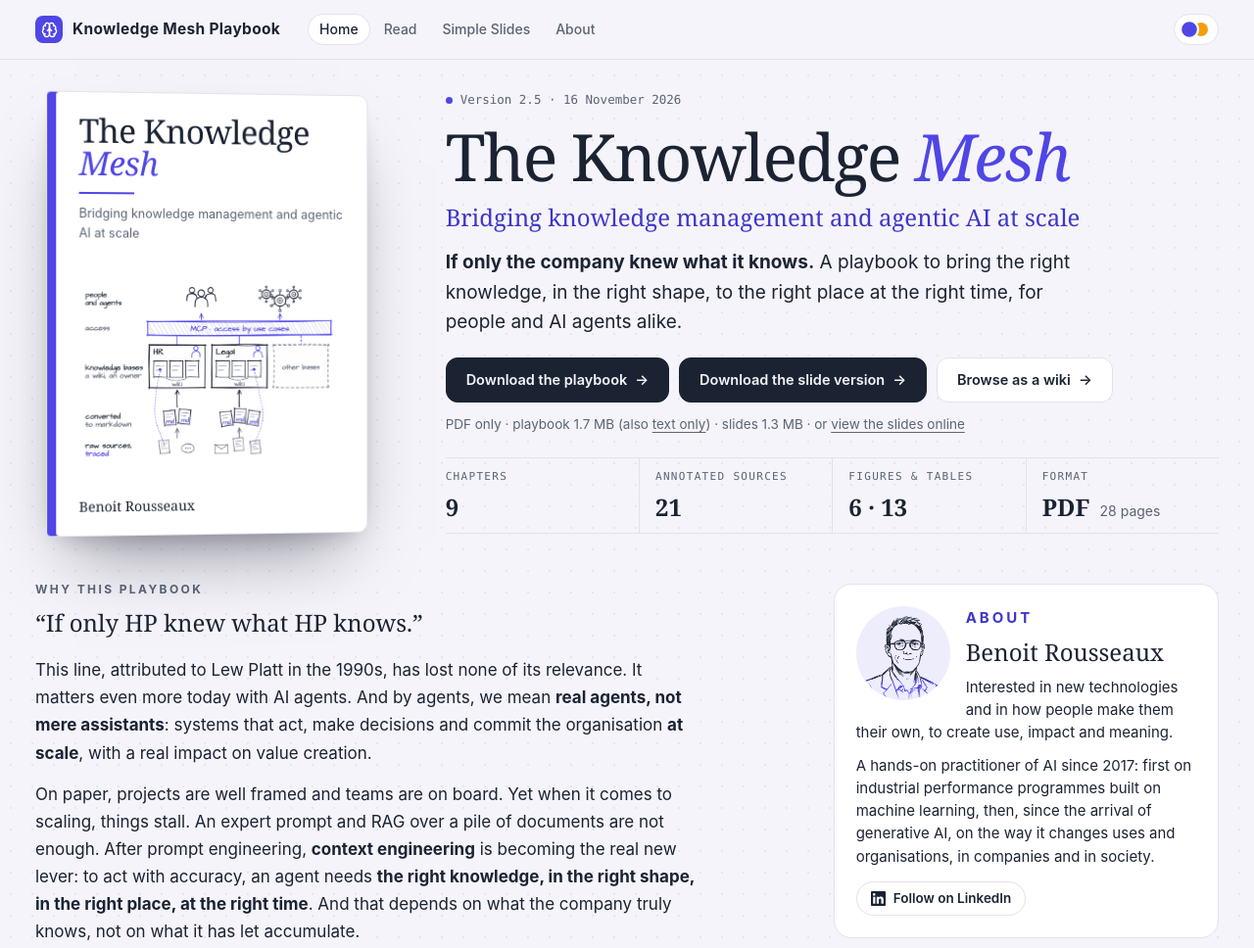
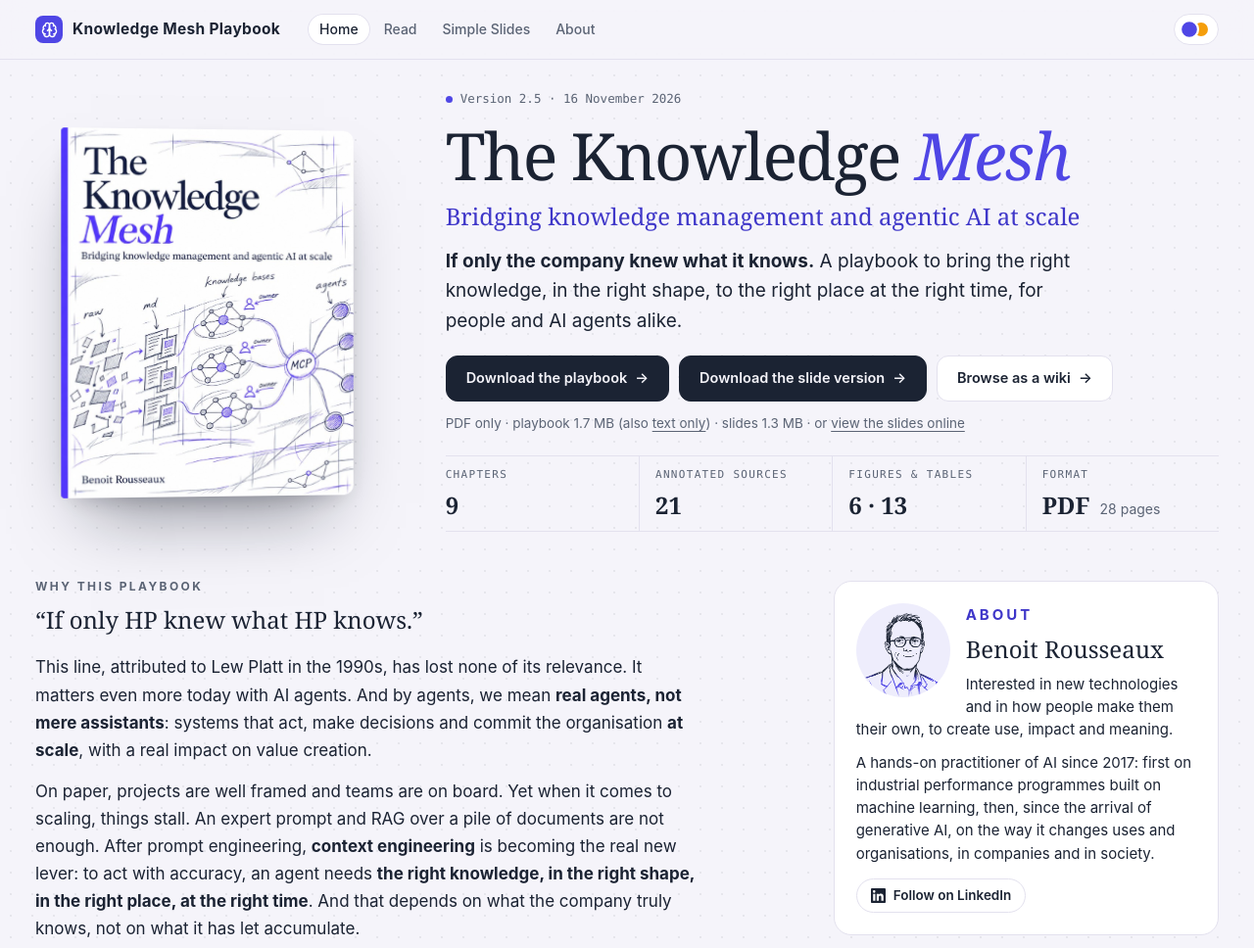
Before and after one commit to BRX10/Knowledge, a plain HTML site: page index.html in a window 1280 px wide. Shown: the top 968 px of the page at 98% size. Drawn offline with Linux system fonts and the light colour scheme.

Commit message:
Home: new cover image, violet and amber versions
Co-Authored-By: Claude Opus 5.5 <noreply@anthropic.com>
Claude-Session: https://claude.ai/code/session_016aHg893GTACSGCWtjRj9MM

```diff
--- a/assets/site.css
+++ b/assets/site.css
@@ -653,3 +653,7 @@ dialog.sheet .dlg-in{max-height:calc(100vh - 92px);box-shadow:0 40px 90px -30px
 .side21 .ab-card p{font-size:15px;line-height:1.55;margin:0 0 10px;clear:none}
 .side21 .ab-card .btn{margin-top:4px}
 .side21 .ab-k{font:700 11px/1 var(--sans);letter-spacing:.2em}
+/* v10: real cover image (violet / amber) */
+.book2.cov{padding:0;aspect-ratio:auto;max-height:none;background:none;overflow:hidden;border:0;max-width:300px}
+.book2.cov img{display:block;width:100%;height:auto;margin:0;padding:0;border-radius:inherit}
+@media (max-width:900px){ .book2.cov{max-width:260px} }
--- a/index.html
+++ b/index.html
@@ -23,12 +23,8 @@
 <header id="siteHeader" data-active="home"></header>
 <main>
   <section class="wrap bk" aria-labelledby="h1">
-    <a class="book2" href="knowledge-mesh/downloads/knowledge-mesh-playbook-v2.5-with-figures.pdf" data-dl="playbook-pdf-cover" download aria-label="Download the playbook, PDF">
-      <span class="b2-t">The Knowledge <em>Mesh</em></span>
-      <span class="b2-rule"></span>
-      <span class="b2-s">Bridging knowledge management and agentic AI at scale</span>
-      <img src="assets/img/v/multi-base.png" width="1500" height="1023" alt="Raw sources are traced and converted to markdown, compiled into knowledge bases, one wiki and one owner per domain, then served to people and agents through MCP, by use case.">
-      <span class="b2-a">Benoit Rousseaux</span>
+    <a class="book2 cov" href="knowledge-mesh/downloads/knowledge-mesh-playbook-v2.5-with-figures.pdf" data-dl="playbook-pdf-cover" download aria-label="Download the playbook, PDF">
+      <img src="assets/img/v/cover.jpg" width="800" height="1000" alt="Cover of The Knowledge Mesh: raw sources become markdown, then knowledge bases with an owner each, served to agents through MCP. By Benoit Rousseaux.">
     </a>
     <div class="bk-txt">
       <p class="now"><i aria-hidden="true"></i>Version 2.5 · 16 November 2026</p>
```
Also changed, not shown: assets/img/a/cover.jpg (added), assets/img/v/cover.jpg (added).
